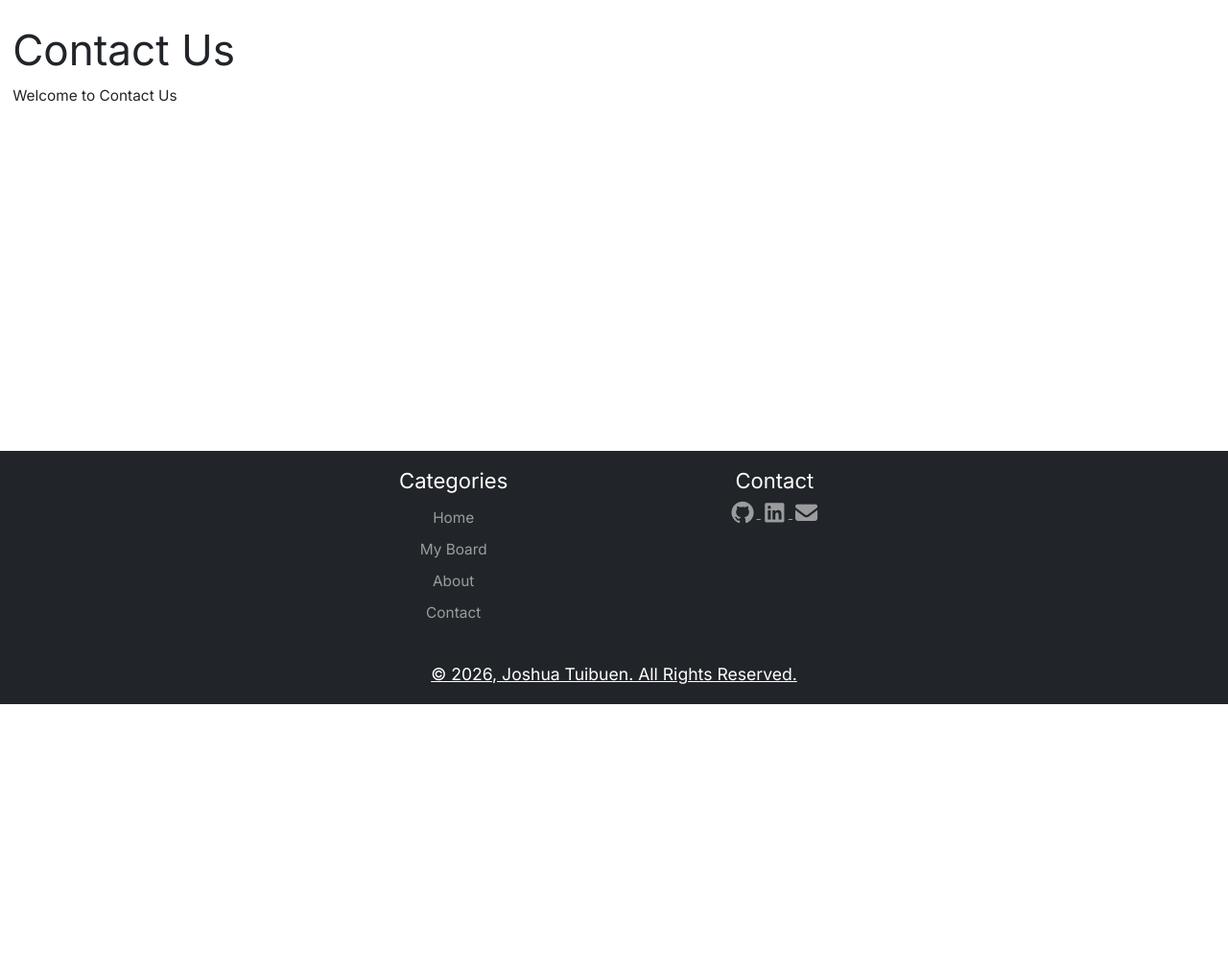
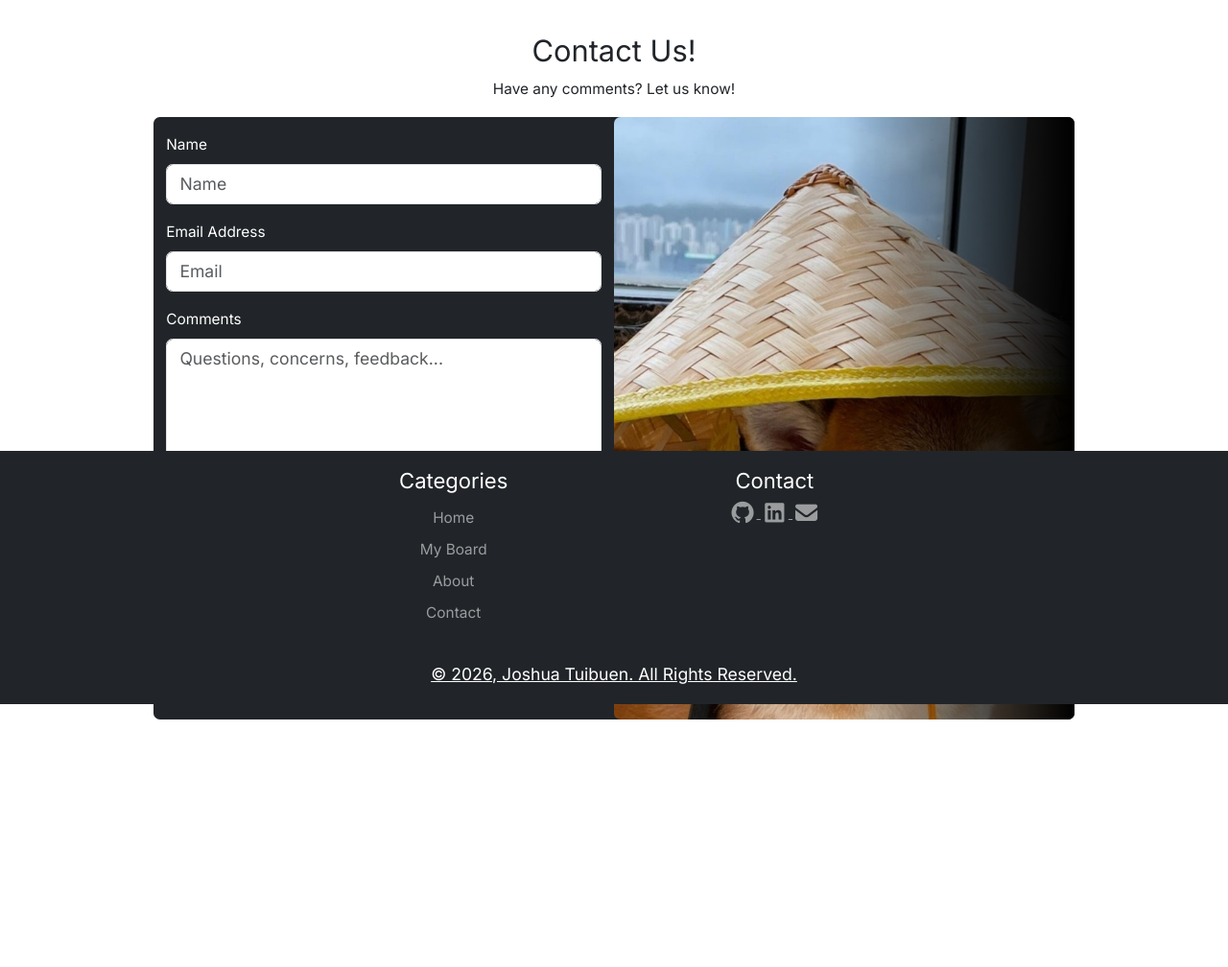
Before and after one commit to YourLocalStore/INFR3120_Assignment3_Kanban, a Node server app: page /contactus in a window 1280 px wide. Shown: the part 66-1074 px from the top of the page at 96% size. Before the commit the page ends 800 px from the top, so only its background shows below. Run offline with Node 20, Linux system fonts and the light colour scheme; some libraries are stand-ins or nearby versions.

Commit message:
Structure contact page, add placeholder image for contact page

```diff
--- a/Kanban/views/pages/contact.ejs
+++ b/Kanban/views/pages/contact.ejs
@@ -1,27 +1,87 @@
 <!DOCTYPE html>
 <html>
   <head>
-    <title><%= title %></title>
-    <link rel="icon" type="image/svg+xml" href="/images/logo.svg" />
+    <link rel="stylesheet" href="/fontawesome-free-7.3.1-web/css/fontawesome.min.css">
     <link rel='stylesheet' href='/stylesheets/style.css' />
-    <link rel='stylesheet' href='/bootstrap/dist/css/bootstrap.min.css' />
-    <link rel="stylesheet" href="/fontawesome-free-7.3.1-web/css/all.css">
-    <script src="/bootstrap/dist/js/bootstrap.min.js"></script>
+    <link rel='stylesheet' href='/bootstrap/dist/css/bootstrap.min.css'/>
+    <script src="/bootstrap/dist/js/bootstrap.bundle.min.js"></script>
 
     <link href='https://fonts.googleapis.com/css?family=Inter' rel='stylesheet'>
   </head>
 
-  <%- include ../partials/main_nav.ejs %>
+  <%- include("../partials/main_nav.ejs") %>
   <body>
-    <div class="container-fluid">
+
+    <div class="contact-form container-fluid pt-3 pb-3 w-75 text-center">
       <div class="row">
-        <div class="col-12 mx-auto mt-4">
-          <h1><%= title %></h1>
-          <p>Welcome to <%= title %></p>
+        <div class="pt-3 text-dark">
+          <h3>Contact Us!</h3>
+          <p>Have any comments? Let us know!</p>
+        </div>
+      </div>
 
+      <div class="row bg-dark rounded">
+        <div class="col-12 col-md-6">
+          <div class="form-container pt-3 pb-3 text-white">
+            <form action="mailto:"
+                  method="post"
+                  enctype="text/plain"
+                  class="text-start">
+
+              <div class="form-group col-12 mb-3">
+                <label for="n-input" class="form-label">Name</label>
+                <input type="text"
+                        class="form-control"
+                        id="n-input"
+                        placeholder="Name"
+                        required>
+              </div>
+
+              <div class="form-group col-12 mb-3">
+                <label for="email-input" class="form-label">Email Address</label>
+                <input type="email"
+                        class="form-control"
+                        id="email-input"
+                        placeholder="Email"
+                        required>
+              </div>
+
+              <div class="form-group col-12 mb-3">
+                <label for="comment-input" class="form-label">Comments</label><br>
+                <textarea id="comment-input"
+                          class="form-control w-100 mx-auto" style="min-height: 200px;"
+                          name="comments" placeholder="Questions, concerns, feedback..."></textarea>
+              </div>
+              <button type="submit" class="btn btn-success">Submit</button>
+              <hr>
+
+            </form>
+
+            <div class="social-col col-12">
+              <p>Follow us here!</p>
+              <a href="https://github.com/YourLocalStore">
+                <i class="fa-brands fa-github fa-xl"></i>
+              </a>
+
+              <a href="https://ca.linkedin.com/in/joshua-tuibuen-436338351">
+                <i class="fa-brands fa-linkedin fa-xl"></i>
+              </a>
+            </div>
+
+          </div>
         </div>
+
+        <div class="col-12 col-md-6 rounded"
+              style="background: linear-gradient(to left, black, transparent 50%),
+                      url('/images/baltzericehat.jpg') no-repeat;
+                      background-position: center;
+                      background-size: cover;">
+        </div>
+
       </div>
     </div>
   </body>
-  <%- include ../partials/footer.ejs %>
+  <!-- Footer Import -->
+  <%- include("../partials/footer.ejs") %>
+
 </html>
```
Also changed, not shown: Kanban/public/images/baltzericehat.jpg (added).
